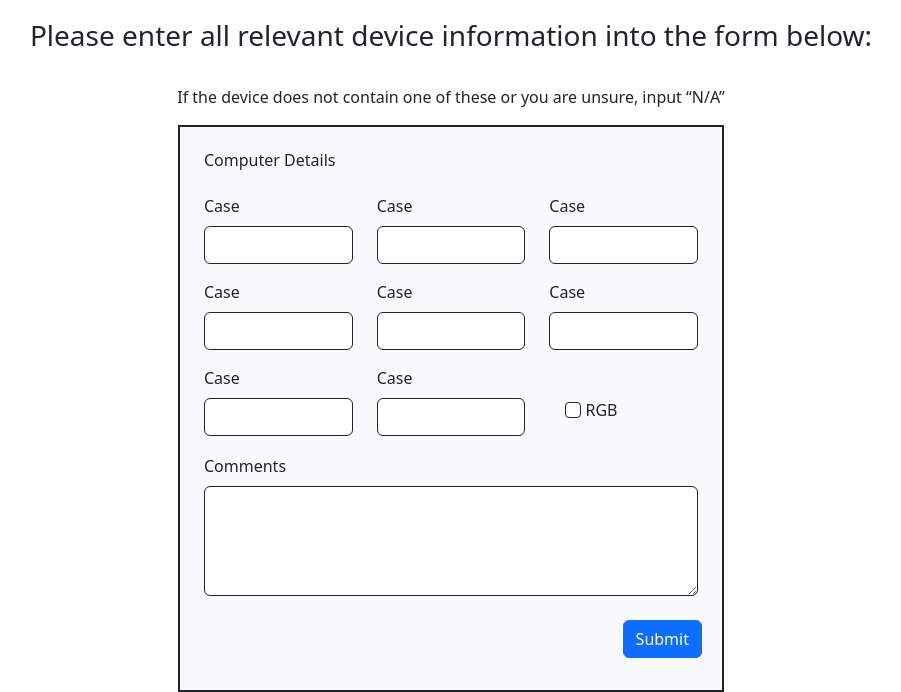
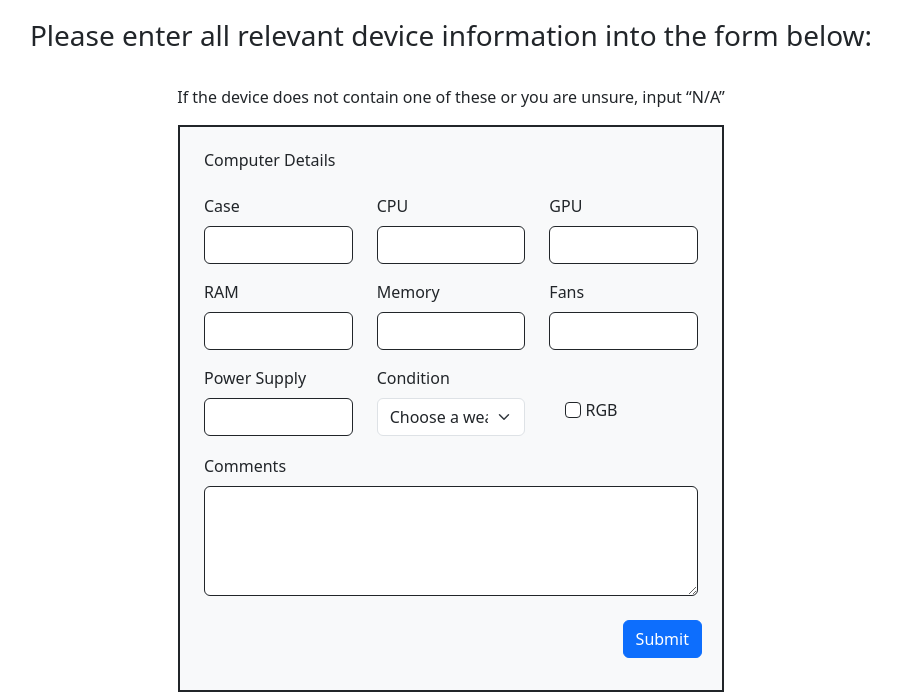
Before and after one commit to oenvinipas/PCMarket, a Flask app: page /create in a window 1280 px wide. Shown: the part 141-833 px from the top of the page, without its empty margins (189-1090 px from the left). Run offline with Flask 3, Linux system fonts and the light colour scheme.

Commit message:
Updating front end

```diff
--- a/templates/create.html
+++ b/templates/create.html
@@ -15,43 +15,50 @@
         <div class="row p-2">
             <div class="col">
                 <label for="computer_case" class="form-label">Case</label>
-                <input type="text" class="form-control border border-dark" id="computer_case">
+                <input type="text" class="form-control border border-dark" id="computer_case" required>
             </div>
             <div class="col">
-                <label for="computer_case" class="form-label">Case</label>
-                <input type="text" class="form-control border border-dark" id="computer_case">
+                <label for="cpu" class="form-label">CPU</label>
+                <input type="text" class="form-control border border-dark" id="cpu" required>
             </div>
             <div class="col">
-                <label for="computer_case" class="form-label">Case</label>
-                <input type="text" class="form-control border border-dark" id="computer_case">
+                <label for="gpu" class="form-label">GPU</label>
+                <input type="text" class="form-control border border-dark" id="gpu" required>
             </div>
         </div>
         <div class="row p-2">
             <div class="col">
-                <label for="computer_case" class="form-label">Case</label>
-                <input type="text" class="form-control border border-dark" id="computer_case">
+                <label for="ram" class="form-label">RAM</label>
+                <input type="text" class="form-control border border-dark" id="ram" required>
             </div>
             <div class="col">
-                <label for="computer_case" class="form-label">Case</label>
-                <input type="text" class="form-control border border-dark" id="computer_case">
+                <label for="memory" class="form-label">Memory</label>
+                <input type="text" class="form-control border border-dark" id="memory" required>
             </div>
             <div class="col">
-                <label for="computer_case" class="form-label">Case</label>
-                <input type="text" class="form-control border border-dark" id="computer_case">
+                <label for="fans" class="form-label">Fans</label>
+                <input type="text" class="form-control border border-dark" id="fans" required>
             </div>
         </div>
         <div class="row p-2">
             <div class="col">
-                <label for="computer_case" class="form-label">Case</label>
-                <input type="text" class="form-control border border-dark" id="computer_case">
+                <label for="power_supply" class="form-label">Power Supply</label>
+                <input type="text" class="form-control border border-dark" id="power_supply" required>
             </div>
             <div class="col">
-                <label for="computer_case" class="form-label">Case</label>
-                <input type="text" class="form-control border border-dark" id="computer_case">
+                <label for="condition" class="form-label">Condition</label>
+                <select class="form-select" aria-label="condition" required>
+                    <option selected disabled>Choose a wear</option>
+                    <option value="1">Factory New</option>
+                    <option value="2">Minimal Wear</option>
+                    <option value="3">Field Tested</option>
+                    <option value="4">Well Worn</option>
+                    <option value="5">Battle Scarred</option>
+                </select>
             </div>
             <div class="col">
                 <div class="mt-3 p-3">
-                    <input class="form-check-input border border-dark" type="checkbox" value="" id="rgb">
+                    <input class="form-check-input border border-dark" type="checkbox" value="" id="rgb" required>
                     <label class="form-check-label" for="rgb">
                       RGB
                     </label>
@@ -73,5 +80,3 @@
 </div>
 
 {% endblock %}
-
-<!-- Joshua's Page -->
```
